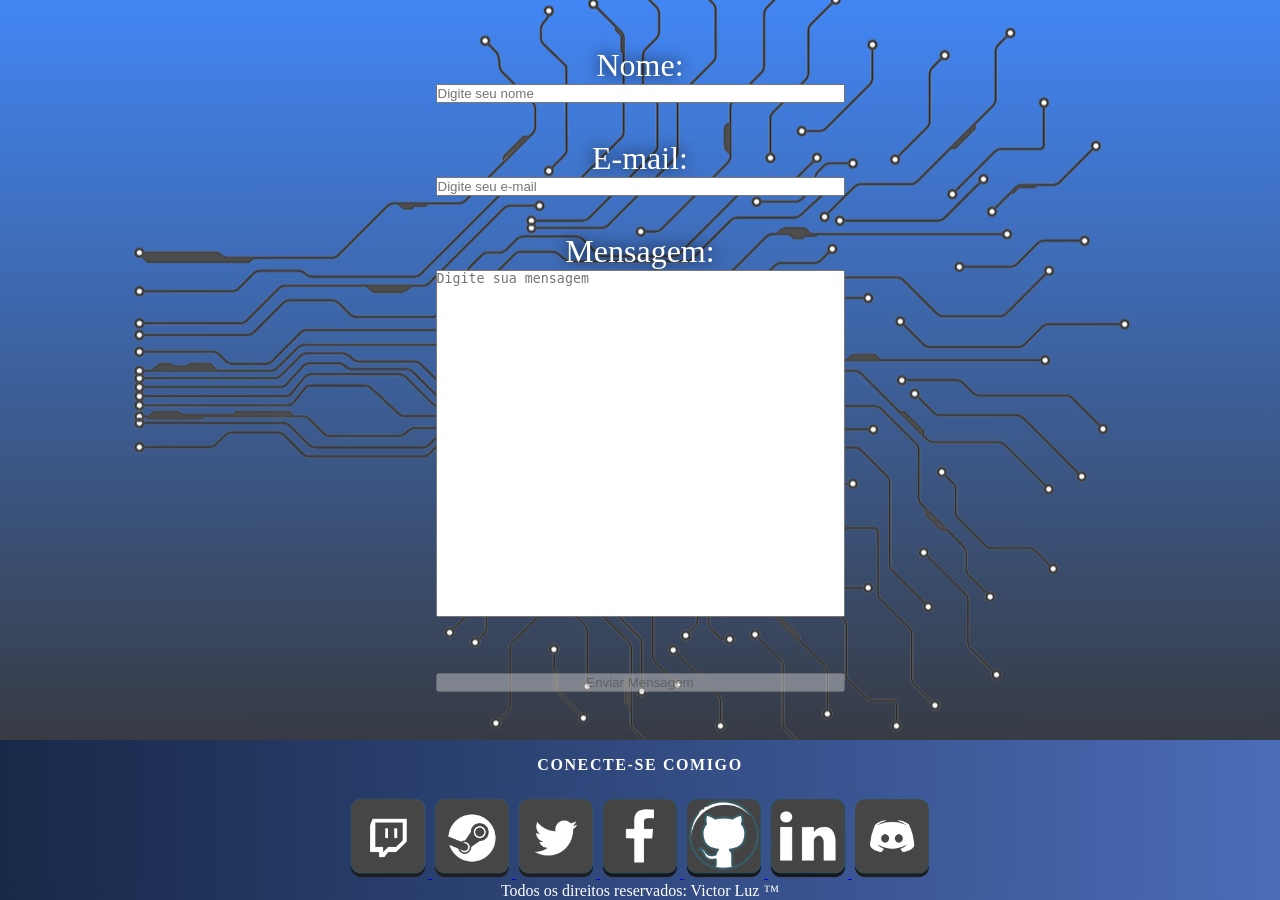
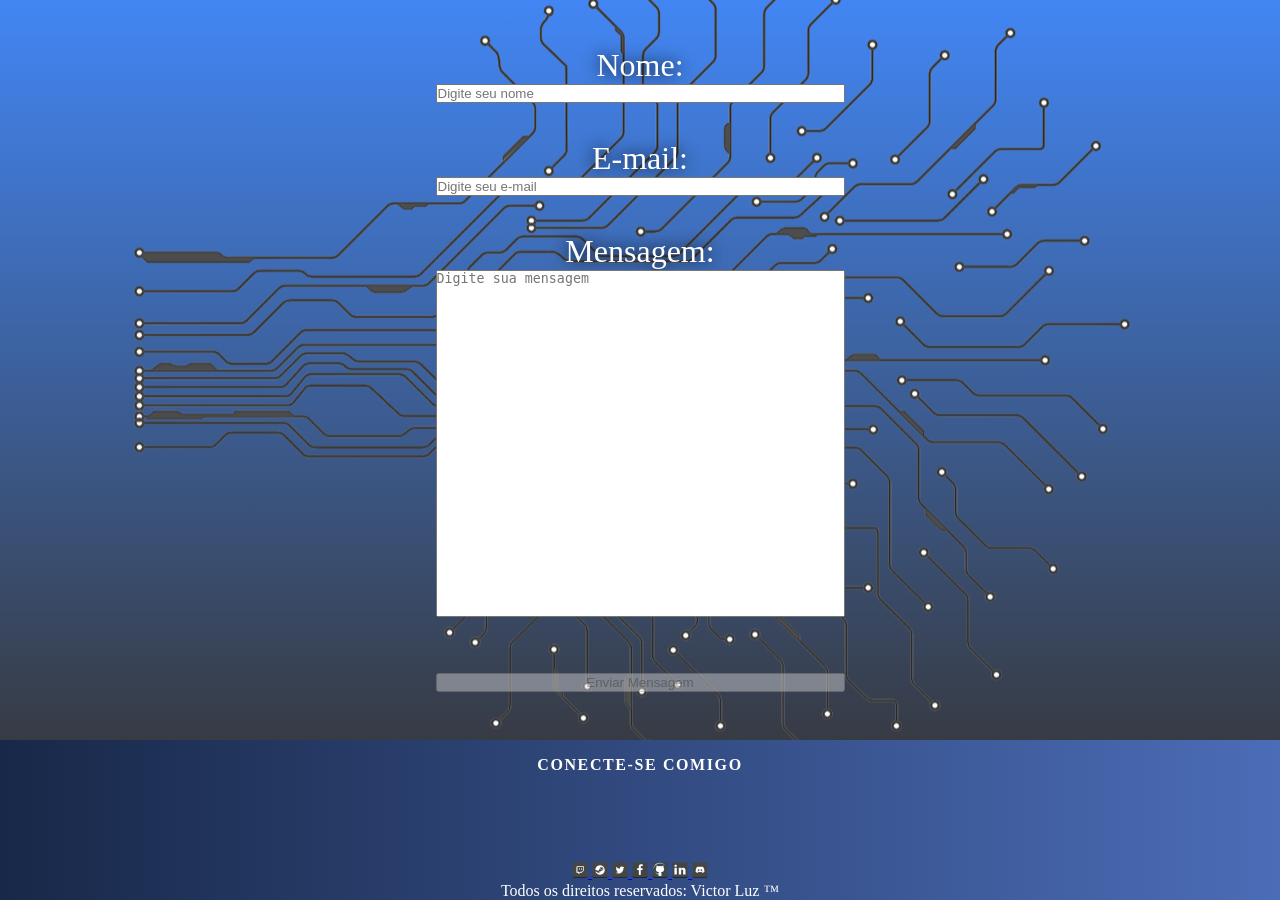
Before and after one commit to vitinop/ladingpage-VictorLuz, a Flask app: page / in a window 1280 px wide; the page is wider, and only the part inside the window is pictured. Shown: the part 2672-3572 px from the top of that part. Run offline with Flask 2, Linux system fonts and the light colour scheme.

Commit message:
Update style.css

```diff
--- a/static/style.css
+++ b/static/style.css
@@ -243,7 +243,7 @@ footer h2 {
 }
 
 #social img {
-    height: 5rem;
+    height: 1rem;
     flex-direction: row;
     transition:.1s;
 }
```
